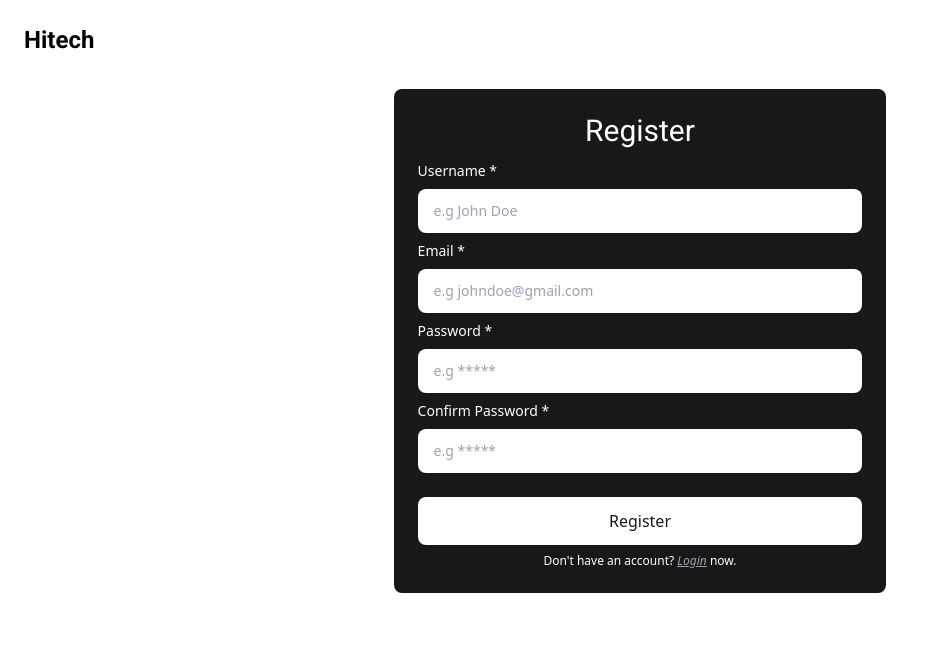
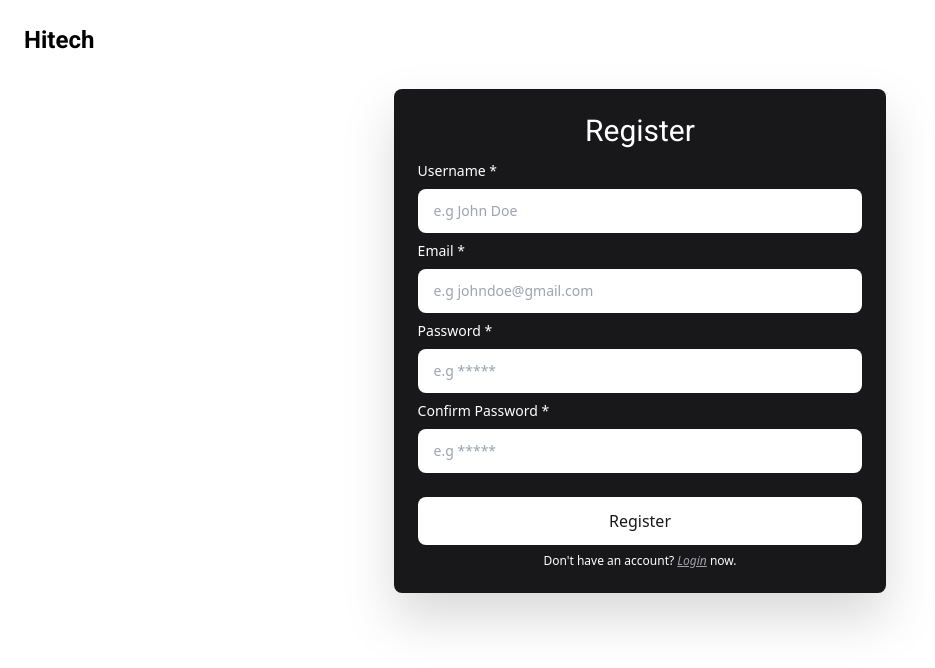
Before and after one commit to pujiragil/Hitech, a React (Vite) app: page /register in a window 1280 px wide. Shown: the top 668 px of the page, without its empty margins (0-935 px from the left). Built offline with nearby package versions, Linux system fonts and the light colour scheme.

Commit message:
tambahin shadow kelupaan

```diff
--- a/src/pages/LoginPage.jsx
+++ b/src/pages/LoginPage.jsx
@@ -7,7 +7,7 @@ const LoginPage = () => {
     <div className="container mx-auto px-6">
       <div className="relative grid grid-cols-1 py-6 h-screen">
         <Link to="/" className="text-2xl font-roboto font-bold">Hitech</Link>
-        <div className="flex bg-zinc-900 flex-col text-white p-6 rounded-lg h-fit w-full md:w-8/12 lg:w-2/5 sm:w-9/12 justify-self-center">
+        <div className="flex bg-zinc-900 flex-col text-white p-6 rounded-lg drop-shadow-2xl h-fit w-full md:w-8/12 lg:w-2/5 sm:w-9/12 justify-self-center">
           <h2 className="text-center text-3xl font-roboto mb-3">Login</h2>
           <form action="">
             <FieldForm labelFor="email" label="Email *" type="email" inputName="email" value="e.g johndoe@gmail.com" />
--- a/src/pages/RegisterPage.jsx
+++ b/src/pages/RegisterPage.jsx
@@ -7,7 +7,7 @@ const RegisterPage = () => {
     <div className="container mx-auto px-6">
       <div className="relative grid grid-cols-1 py-6 h-screen lg:h-hero">
         <Link to="/" className="text-2xl font-roboto font-bold">Hitech</Link>
-        <div className="flex bg-zinc-900 flex-col text-white p-6 rounded-lg h-fit w-full md:w-8/12 lg:w-2/5 sm:w-9/12 justify-self-center">
+        <div className="flex bg-zinc-900 flex-col text-white p-6 rounded-lg drop-shadow-2xl h-fit w-full md:w-8/12 lg:w-2/5 sm:w-9/12 justify-self-center">
           <h2 className="text-center text-3xl font-roboto mb-3">Register</h2>
           <form action="">
             <FieldForm labelFor="username" label="Username *" type="text" inputName="username" value="e.g John Doe" />
```
